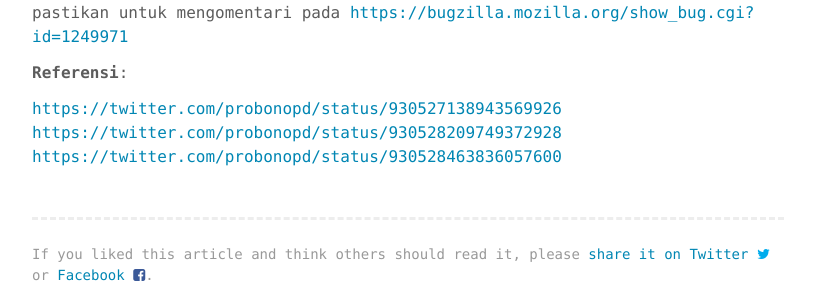
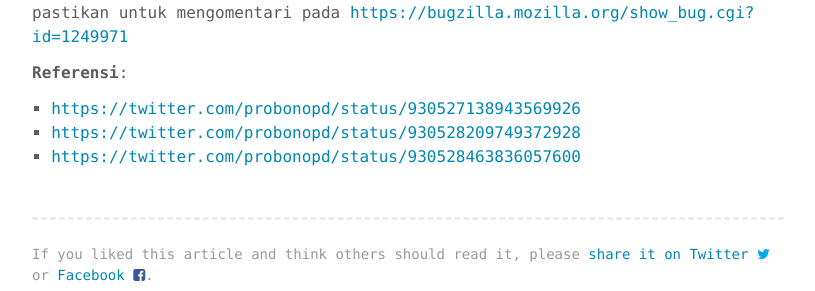
Before and after one commit to cho2/cho2.github.io, a Jekyll site: the page built from _posts/2017-11-15-Memasang-Firefox-Quantum-dengan-AppImage-pada-openSUSE-Leap.md, in a window 1280 px wide. Shown: the part 1839-2130 px from the top of the page, without its empty margins (232-1047 px from the left). Built offline with Jekyll 4.4.1, drawn with Linux system fonts in a browser that asks for light colours.

```diff
--- a/_posts/2017-11-15-Memasang-Firefox-Quantum-dengan-AppImage-pada-openSUSE-Leap.md
+++ b/_posts/2017-11-15-Memasang-Firefox-Quantum-dengan-AppImage-pada-openSUSE-Leap.md
@@ -33,6 +33,6 @@ Sudah tidak sabar mencoba Firefox Quantum?
 
 **Referensi**:
 
-[https://twitter.com/probonopd/status/930527138943569926](https://twitter.com/probonopd/status/930527138943569926)
-[https://twitter.com/probonopd/status/930528209749372928](https://twitter.com/probonopd/status/930528209749372928)
-[https://twitter.com/probonopd/status/930528463836057600](https://twitter.com/probonopd/status/930528463836057600)
+* [https://twitter.com/probonopd/status/930527138943569926](https://twitter.com/probonopd/status/930527138943569926)
+* [https://twitter.com/probonopd/status/930528209749372928](https://twitter.com/probonopd/status/930528209749372928)
+* [https://twitter.com/probonopd/status/930528463836057600](https://twitter.com/probonopd/status/930528463836057600)
```
Also changed, not shown: _posts/2017-11-15-Install-Firefox-Quantum-with-AppImage-on-Endless-OS.md (+3 -3 lines).
